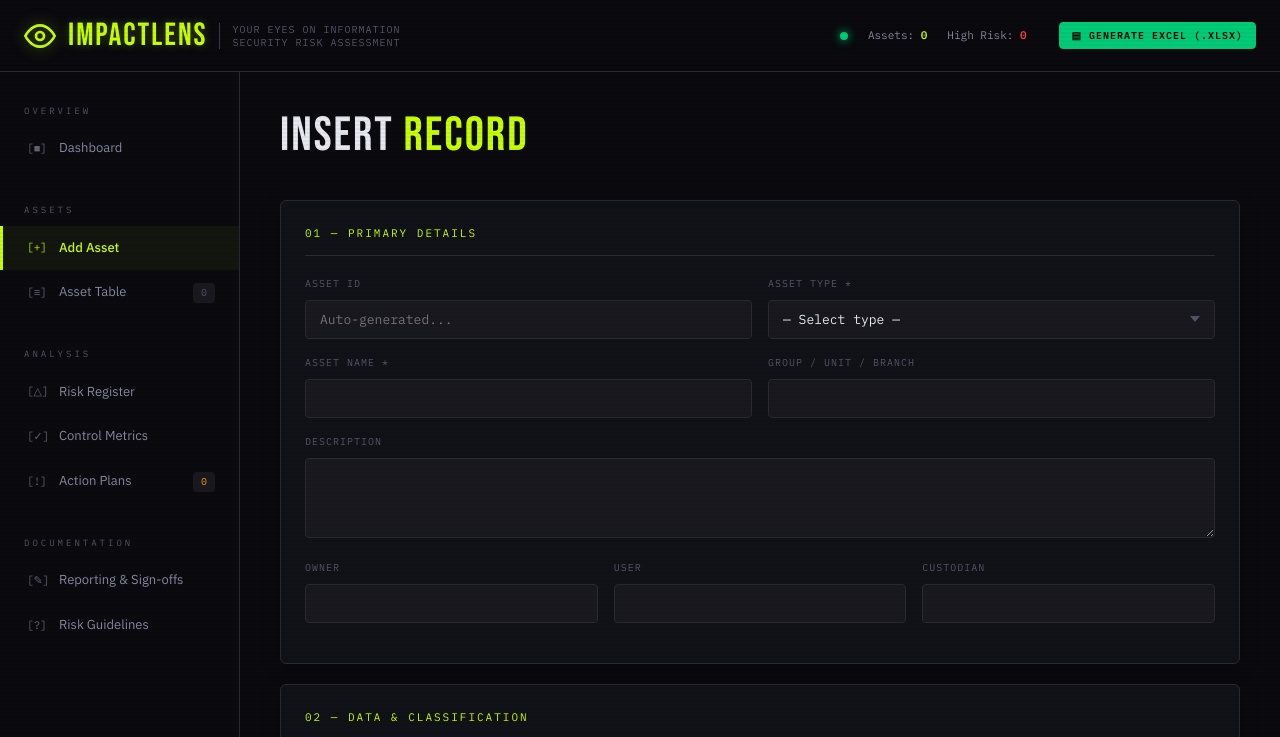
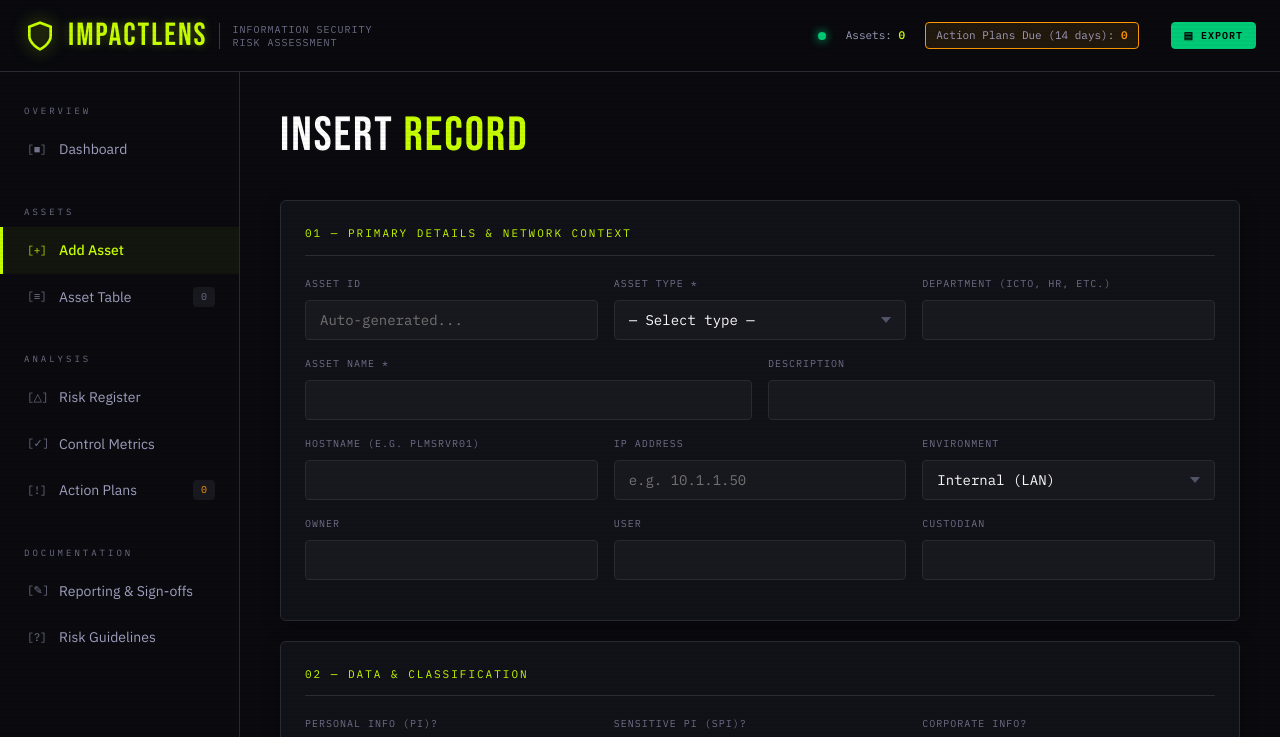
Before and after one commit to winnmkl/ImpactLens-Assessment, a website: page index.html in a window 1280 px wide. Both pictures are taken after a click on the button "+ INSERT NEW RECORD". Shown: the top 737 px of the page. Drawn offline with Linux system fonts and the light colour scheme; a script that the page names is missing.

Commit message:
CSS Changes
Design Changes

```diff
--- a/assets/styles/main.css
+++ b/assets/styles/main.css
@@ -6,7 +6,9 @@
 :root {
   --bg: #0a0a0f; --bg2: #111118; --bg3: #18181f; --bg4: #202028;
   --border: #2a2a35; --border2: #3a3a48;
-  --text: #e8e8f0; --text2: #8888a0; --text3: #55556a;
+  --text: #ffffff; /* Brightened from #e8e8f0 */
+  --text2: #a0a0c0; /* Brightened from #8888a0 */
+  --text3: #70708a; /* Brightened from #55556a */
   --accent: #c8ff00; --accent2: #00d4ff; --danger: #ff4444;
   --warn: #ff9900; --success: #00cc77; --info: #6666ff; --purple: #aa44ff;
   --mono: 'IBM Plex Mono', monospace; --sans: 'IBM Plex Sans', sans-serif; --display: 'Bebas Neue', sans-serif;
@@ -26,7 +28,7 @@ body {
   background: var(--bg);
   color: var(--text);
   font-family: var(--sans);
-  font-size: 13px;
+  font-size: 14px;
   line-height: 1.6;
   min-height: 100vh;
 }
@@ -162,7 +164,7 @@ nav {
   transition: all 0.2s ease;
   border-left: 3px solid transparent;
   color: var(--text2);
-  font-size: 13px;
+  font-size: 14px;
   font-weight: 400;
 }
 
@@ -320,7 +322,7 @@ input, select, textarea {
   border: 1px solid var(--border);
   color: var(--text);
   font-family: var(--mono);
-  font-size: 13px;
+  font-size: 14px;
   padding: 10px 14px;
   border-radius: 4px;
   outline: none;
--- a/index.html
+++ b/index.html
@@ -25,20 +25,21 @@
 <header>
   <div class="logo">
     <div class="logo-mark">
-      <svg width="32" height="32" viewBox="0 0 24 24" fill="none" stroke="var(--accent)" stroke-width="2" style="margin-right: 4px; filter: drop-shadow(0 0 8px rgba(200,255,0,0.4));">
-        <path d="M1 12s4-8 11-8 11 8 11 8-4 8-11 8-11-8-11-8z"></path>
-        <circle cx="12" cy="12" r="3"></circle>
+      <svg width="32" height="32" viewBox="0 0 24 24" fill="none" stroke="var(--accent)" stroke-width="2" style="margin-right: 4px; filter: drop-shadow(0 0 8px rgba(200,255,0,0.6));">
+        <path d="M12 22s8-4 8-10V5l-8-3-8 3v7c0 6 8 10 8 10z"></path>
       </svg>
       IMPACTLENS
     </div>
-    <div class="logo-sub">Your Eyes on Information<br>Security Risk Assessment</div>
+    <div class="logo-sub">Information Security<br>Risk Assessment</div>
   </div>
   <div class="header-right">
     <div class="status-dot"></div>
     <div class="header-stat">Assets: <span id="hdr-total">0</span></div>
-    <div class="header-stat">High Risk: <span id="hdr-high" style="color:var(--danger)">0</span></div>
+    <div class="header-stat" style="background: rgba(255,153,0,0.1); padding: 4px 10px; border-radius: 4px; border: 1px solid var(--warn);">
+        Action Plans Due (14 days): <span id="hdr-deadlines" style="color:var(--warn)">0</span>
+    </div>
     <div style="display: flex; gap: 8px; margin-left: 12px;">
-      <button class="btn btn-sm btn-success" onclick="exportDataXLSX()">▤ Generate Excel (.xlsx)</button>
+      <button class="btn btn-sm btn-success" onclick="exportDataXLSX()">▤ Export</button>
     </div>
   </div>
 </header>
@@ -100,10 +101,11 @@
       <div class="page-header"><div><div class="page-title" id="form-title">INSERT <span>RECORD</span></div></div></div>
 
       <div class="card">
-        <div class="card-header">01 — Primary details</div>
-        <div class="form-row grid-2">
+        <div class="card-header">01 — Primary Details & Network Context</div>
+        <div class="form-row grid-3">
           <div class="field"><label>Asset ID</label><input type="text" id="f-id" readonly placeholder="Auto-generated..."></div>
-          <div class="field"><label>Asset type *</label><select id="f-type" onchange="onTypeChange()">
+          <div class="field"><label>Asset Type *</label>
+            <select id="f-type" onchange="onTypeChange()">
               <option value="">— Select type —</option>
               <option value="IA">IA — Information Asset</option>
               <option value="PhA">PhA — Physical Asset</option>
@@ -111,15 +113,32 @@
               <option value="SA">SA — Software Asset</option>
               <option value="SV">SV — Service Asset</option>
               <option value="FA">FA — Financial Asset</option>
-          </select></div>
+            </select>
           </div>
+          <div class="field"><label>Department (ICTO, HR, etc.)</label><input type="text" id="f-dept"></div>
+        </div>
+
         <div class="form-row grid-2" style="margin-top:16px;">
           <div class="field"><label>Asset Name *</label><input type="text" id="f-name"></div>
-          <div class="field"><label>Group / Unit / Branch</label><input type="text" id="f-group"></div>
+          <div class="field"><label>Description</label><input type="text" id="f-desc"></div>
         </div>
-        <div class="form-row" style="margin-top:16px;"><div class="field"><label>Description</label><textarea id="f-desc"></textarea></div></div>
+
         <div class="form-row grid-3" style="margin-top:16px;">
-          <div class="field"><label>Owner</label><input type="text" id="f-owner"></div><div class="field"><label>User</label><input type="text" id="f-user"></div><div class="field"><label>Custodian</label><input type="text" id="f-custodian"></div>
+          <div class="field"><label>Hostname (e.g. PLMSRVR01)</label><input type="text" id="f-hostname"></div>
+          <div class="field"><label>IP Address</label><input type="text" id="f-ip" placeholder="e.g. 10.1.1.50"></div>
+          <div class="field"><label>Environment</label>
+            <select id="f-env">
+              <option value="Internal">Internal (LAN)</option>
+              <option value="External">External (DMZ)</option>
+              <option value="Internet Facing">Internet Facing</option>
+            </select>
+          </div>
+        </div>
+
+        <div class="form-row grid-3" style="margin-top:16px;">
+          <div class="field"><label>Owner</label><input type="text" id="f-owner"></div>
+          <div class="field"><label>User</label><input type="text" id="f-user"></div>
+          <div class="field"><label>Custodian</label><input type="text" id="f-custodian"></div>
         </div>
       </div>
 
@@ -202,8 +221,20 @@
           <div class="field">
             <label>Control effectiveness</label>
             <select id="f-effectiveness" onchange="updateResidual()">
-              <option value="ineffective">Ineffective</option><option value="partially">Partially effective</option>
-              <option value="substantially" selected>Substantially effective</option><option value="fully">Fully effective</option>
+             <option value="ineffective">Ine<div class="multi-select-dropdown" id="ctrl-dropdown">
+              <label class="multi-select-option"><input type="checkbox" value="1" id="ctrl1" onchange="updateTags()"> Documented procedures</label>
+              <label class="multi-select-option"><input type="checkbox" value="2" id="ctrl2" onchange="updateTags()"> Segregation of duties</label>
+              <label class="multi-select-option"><input type="checkbox" value="3" id="ctrl3" onchange="updateTags()"> Role-Based Access Control (RBAC)</label>
+              <label class="multi-select-option"><input type="checkbox" value="4" id="ctrl4" onchange="updateTags()"> Multi-Factor Authentication (MFA)</label>
+              <label class="multi-select-option"><input type="checkbox" value="5" id="ctrl5" onchange="updateTags()"> Physical controls (CCTV, Locks)</label>
+              <label class="multi-select-option"><input type="checkbox" value="6" id="ctrl6" onchange="updateTags()"> Automated Information backup</label>
+              <label class="multi-select-option"><input type="checkbox" value="7" id="ctrl7" onchange="updateTags()"> Encryption (At Rest / In Transit)</label>
+              <label class="multi-select-option"><input type="checkbox" value="8" id="ctrl8" onchange="updateTags()"> Asset disposal procedures</label>
+              <label class="multi-select-option"><input type="checkbox" value="9" id="ctrl9" onchange="updateTags()"> Endpoint Detection & Response (EDR)</label>
+              <label class="multi-select-option"><input type="checkbox" value="10" id="ctrl10" onchange="updateTags()"> Network Firewall / WAF</label>
+              <label class="multi-select-option"><input type="checkbox" value="11" id="ctrl11" onchange="updateTags()"> Vulnerability Scanning & Patching</label>
+              <label class="multi-select-option"><input type="checkbox" value="12" id="ctrl12" onchange="updateTags()"> Network Segmentation (VLANs)</label>
+              <label class="multi-select-option"><input type="checkbox" value="13" id="ctrl13" onchange="updateTags()"> Incident Response Plan</label>
             </select>
           </div>
         </div>
```
Lines whose indentation alone changed are shown as unchanged.
